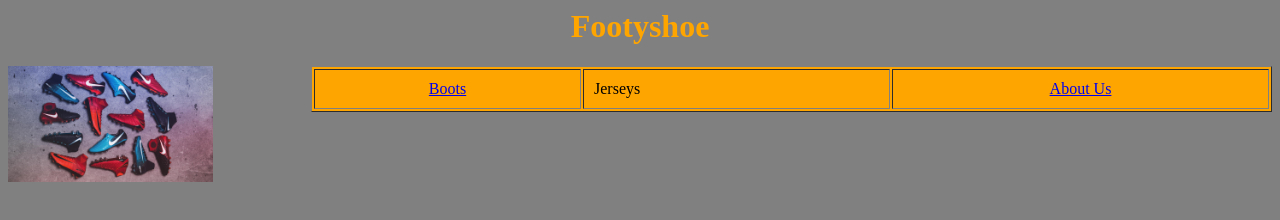
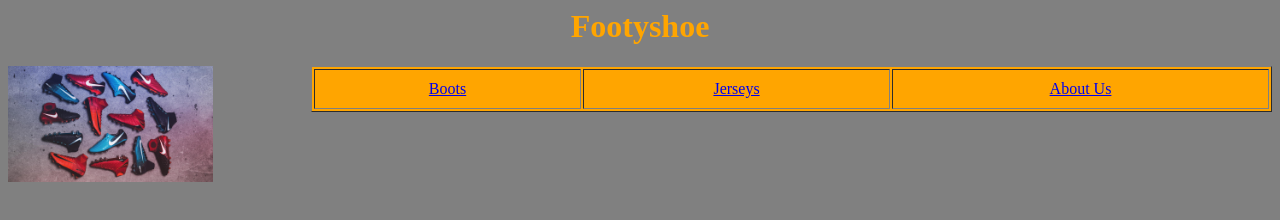
Before and after one commit to ArjavRD/footballers-boots, a plain HTML site: page index.html in a window 1280 px wide. Drawn offline with Linux system fonts and the light colour scheme.

Commit message:
Update index.html

```diff
--- a/index.html
+++ b/index.html
@@ -11,7 +11,7 @@
   <table align="right" border="1" cellpadding="10" bgcolor=orange width="961">
   <tr>
     <td><center><a href="boots.html">Boots</a></center></td>
-  <td>Jerseys</td>
+    <td><center><a href="jerseys.html">Jerseys</a></center></td>
     <td><center><a href="abotus.html">About Us</a></center></td>
   </tr>
   </table>
```
